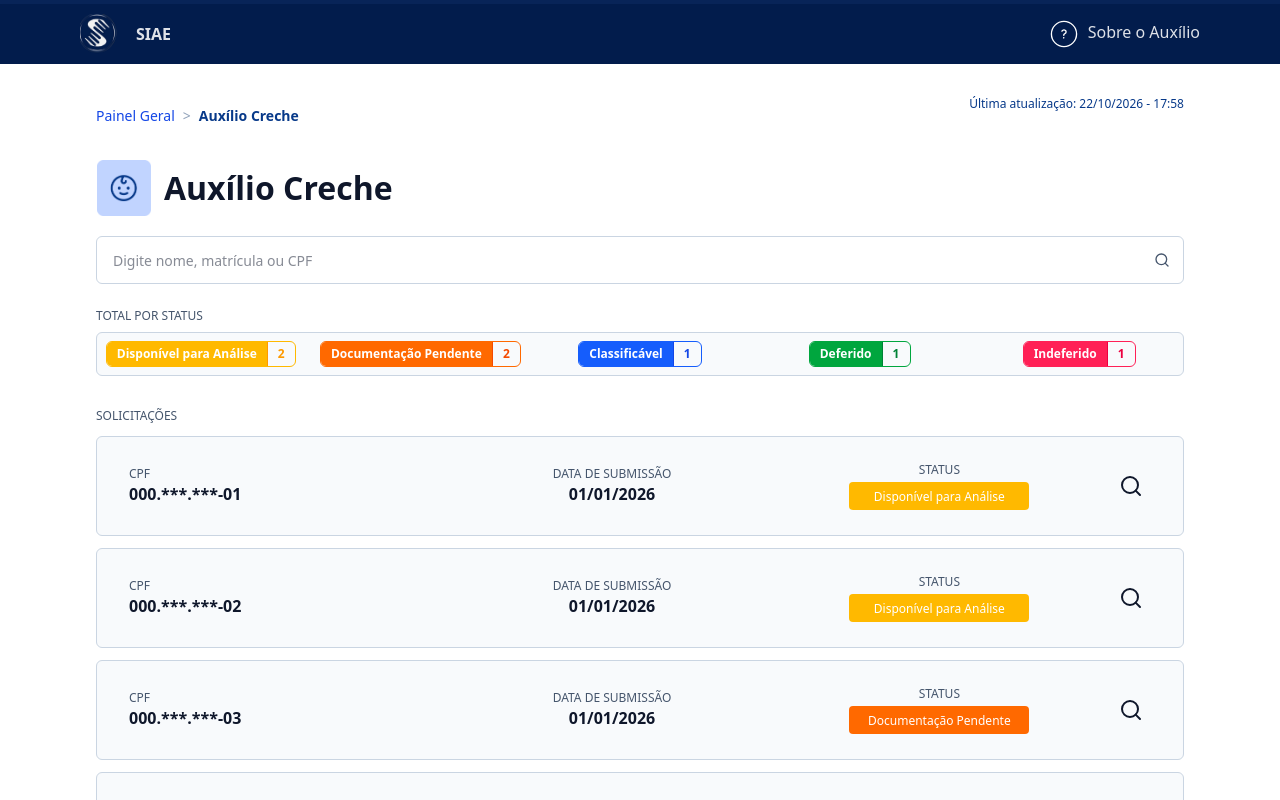
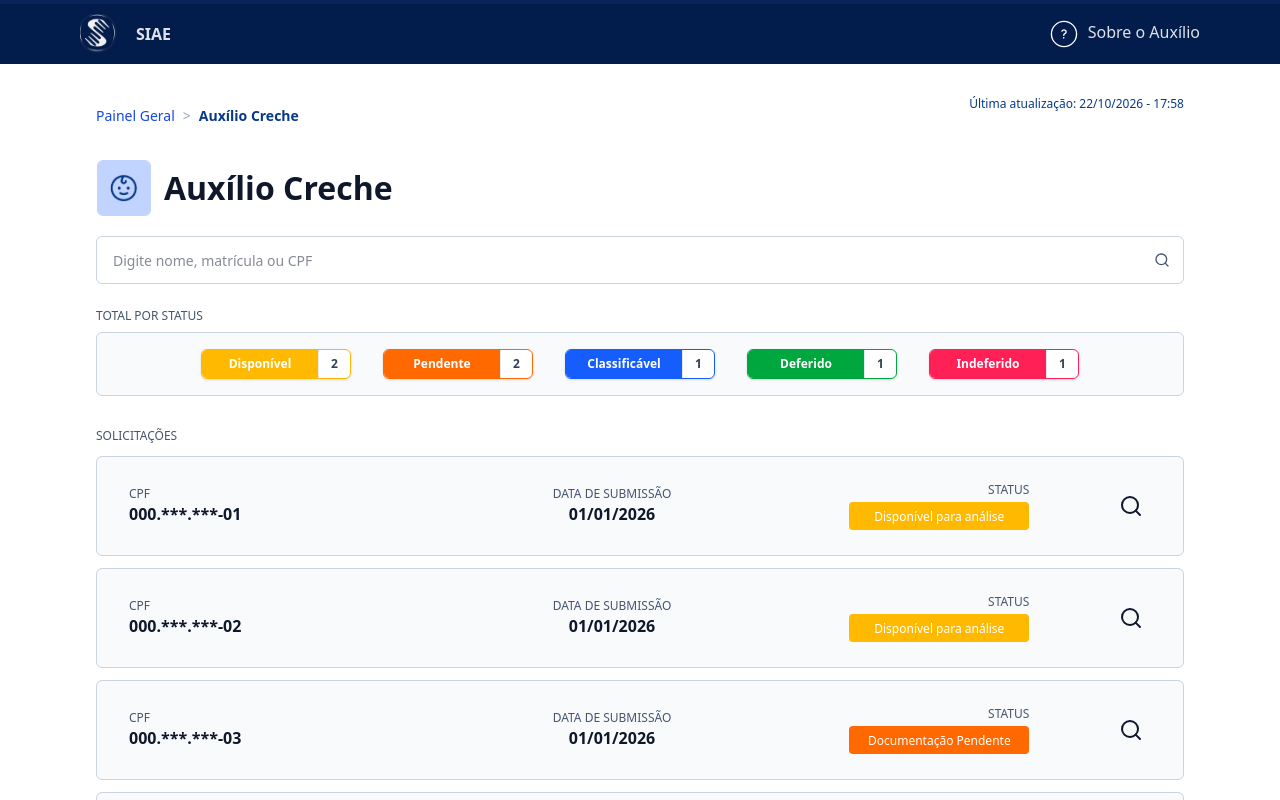
Before and after one commit to natamleao/siae-web, a React (Vite) app: page /detalhe-solicitacao/auxilio-creche in a window 1280 px wide. Shown: the top 800 px of the page. Built offline with nearby package versions, Linux system fonts and the light colour scheme; no server answers.

Commit message:
Fix: Ajustando design conforme o figma

```diff
--- a/src/app/DetailSolicitacao.tsx
+++ b/src/app/DetailSolicitacao.tsx
@@ -63,6 +63,14 @@ const coresStatus: Record<StatusSolicitacao, string> = {
   classificavel: "bg-blue-600",
   deferido: "bg-green-600",
   indeferido: "bg-rose-500",
+};
+
+const rotulosStatusSolicitacao: Record<StatusSolicitacao, string> = {
+  disponivel: "Disponível para análise",
+  "documentacao-pendente": "Documentação Pendente",
+  classificavel: "Classificavel",
+  deferido: "Deferido",
+  indeferido: "Indeferido",
 };
 
 function normalizar(texto: string) {
@@ -239,12 +247,17 @@ export function DetailSolicitacao() {
           </div>
 
           {!carregando && !erro && (
-            <section className="mt-5 sm:mt-6" aria-label="Totais por status">
+            <section className="mt-5 w-full sm:mt-6" aria-label="Totais por status">
               <h2 className="mb-2 text-xs font-medium uppercase text-slate-600">
                 Total por status
               </h2>
 
-              <div className="grid w-full grid-cols-2 justify-items-center gap-3 rounded-md border border-slate-300 bg-slate-50 py-2 sm:grid-cols-3 lg:grid-cols-5">
+              <div className="w-full rounded-md border border-slate-300 bg-slate-50 p-4">
+                {/*
+                  max-w-4xl (ou max-w-5xl): limita a largura máxima do bloco de cards
+                  mx-auto: centraliza o container horizontalmente, criando as sobras nas laterais
+                */}
+                <div className="mx-auto flex w-full max-w-4xl flex-wrap items-center justify-center gap-4 sm:gap-6 lg:gap-8">
                   {ordemStatus.map((status) => {
                     const total = solicitacoes.filter(
                       (item) => item.status === status,
@@ -253,19 +266,20 @@ export function DetailSolicitacao() {
                     return (
                       <div
                         key={status}
-                      className={`inline-flex items-center overflow-hidden rounded-md border ${bordasStatus[status]}`}
+                        className={`flex w-full sm:w-[calc(50%-0.375rem)] lg:w-[calc(20%-0.6rem)] max-w-[150px] items-center justify-center overflow-hidden rounded-md border bg-white shadow-sm ${bordasStatus[status]}`}
                       >
                         <span
-                        className={`px-2.5 py-1 text-[10px] font-semibold text-white sm:text-xs ${coresStatus[status]}`}
+                          className={`flex-1 px-2.5 py-1.5 text-center text-[10px] font-semibold text-white sm:text-xs ${coresStatus[status]}`}
                         >
                           {statusInfo[status].label}
                         </span>
-                      <span className="min-w-7 border-l border-current px-2 py-1 text-center text-xs font-semibold">
+                        <span className="min-w-8 border-l border-slate-200 px-2 py-1.5 text-center text-xs font-semibold text-slate-700">
                           {total}
                         </span>
                       </div>
                     );
                   })}
+                </div>
               </div>
             </section>
           )}
@@ -309,7 +323,7 @@ export function DetailSolicitacao() {
 
               {!carregando &&
                 !erro &&
-                ordenadas.map((solicitacao) => (
+                ordenadas.map((solicitacao: Solicitacao) => (
                   <article
                     key={solicitacao.id}
                     className="grid grid-cols-2 items-stretch gap-x-3 gap-y-3 rounded-md border border-slate-300 bg-slate-50 p-4 sm:gap-4 lg:min-h-[100px] lg:grid-cols-[repeat(3,minmax(0,1fr))_2.5rem] lg:px-8"
@@ -330,15 +344,17 @@ export function DetailSolicitacao() {
                       </p>
                     </div>
 
-                    <div className="flex h-full min-w-0 flex-col items-center justify-center text-center">
+                    <div className="flex h-full min-w-0 flex-col items-center justify-center">
+                      <div className="flex flex-col items-end ">
                           <p className="mb-1 text-[10px] uppercase text-slate-600 sm:text-xs">
                             Status
                           </p>
                           <span
-                        className={`inline-flex min-h-7  min-w-45  max-w-full items-center justify-center rounded px-3 py-1 text-center text-[10px] font-medium leading-tight text-white sm:text-xs ${coresStatus[solicitacao.status]}`}
+                            className={`inline-flex min-h-7 min-w-45 max-w-full items-center justify-center rounded px-3 py-1 text-center text-[10px] font-medium leading-tight text-white sm:text-xs ${coresStatus[solicitacao.status]}`}
                           >
-                        {statusInfo[solicitacao.status].label}
+                            {rotulosStatusSolicitacao[solicitacao.status]}
                           </span>
+                      </div>
                     </div>
 
                     <Link
--- a/src/components/PainelCards.tsx
+++ b/src/components/PainelCards.tsx
@@ -20,7 +20,7 @@ export function AidCard({
   return (
     <Link
       to={to}
-      className="flex flex-col gap-4 rounded-md border border-slate-300 bg-slate-50 p-6 no-underline transition hover:scale-[1.01] hover:border-blue-500 focus-visible:outline-2 focus-visible:outline-offset-2 focus-visible:outline-blue-600 sm:flex-row sm:items-center"
+      className="flex flex-col gap-4 max-w-[40rem] rounded-md border border-slate-300 bg-slate-50 p-6 no-underline transition hover:scale-[1.01] hover:border-blue-500 focus-visible:outline-2 focus-visible:outline-offset-2 focus-visible:outline-blue-600 sm:flex-row sm:items-center"
     >
 
         {typeof Icon === "string" ? (
@@ -39,14 +39,14 @@ export function AidCard({
         {title}
       </h3>
 
-      <dl className="grid grid-cols-2 gap-4 sm:w-44">
-        <div>
-          <dt className="text-xs uppercase text-slate-500">Recebidos</dt>
-          <dd className="text-lg font-bold text-slate-900">{received}</dd>
+      <dl className="grid grid-cols-2 gap-8 sm:w-44 ">
+        <div >
+          <dt className="text-xs text-right uppercase text-slate-500">Recebidos</dt>
+          <dd className="text-lg text-right font-bold text-slate-900 ">{received}</dd>
         </div>
         <div>
-          <dt className="text-xs uppercase text-slate-500">Em análise</dt>
-          <dd className="text-lg font-bold text-slate-900">{underReview}</dd>
+          <dt className="text-xs text-right uppercase text-slate-500">Em análise</dt>
+          <dd className="text-lg text-right font-bold text-slate-900">{underReview}</dd>
         </div>
       </dl>
 
--- a/src/types/solicitacao.ts
+++ b/src/types/solicitacao.ts
@@ -23,11 +23,11 @@ export const statusInfo: Record<
   { label: string; classes: string }
 > = {
   disponivel: {
-    label: "Disponível para Análise",
+    label: "Disponível",
     classes: "bg-amber-100 text-amber-900",
   },
   "documentacao-pendente": {
-    label: "Documentação Pendente",
+    label: "Pendente",
     classes: "bg-orange-100 text-orange-900",
   },
   classificavel: {
```
Lines whose indentation alone changed are shown as unchanged.
